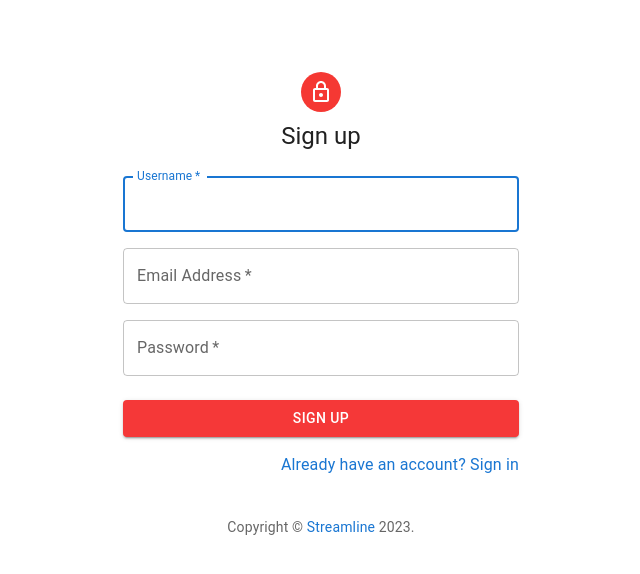
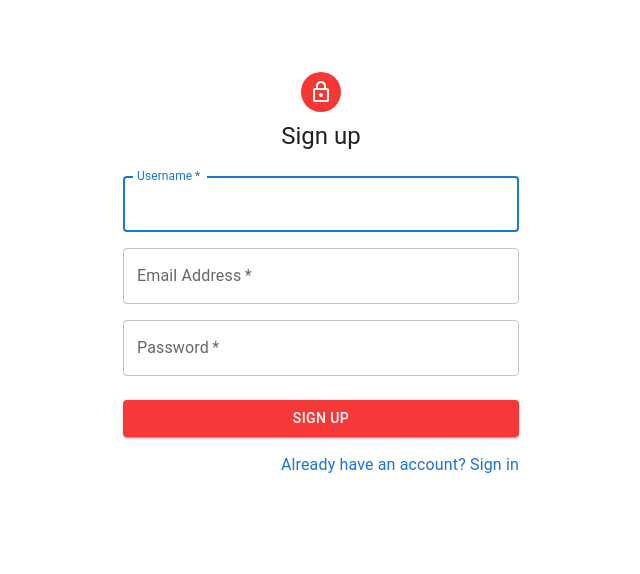
Before and after one commit to Joshdb-18/Streamline_Frontend, a Next.js app: page /signup in a window 1280 px wide. Shown: the top 574 px of the page, without its empty margins (319-959 px from the left). Built offline with nearby package versions, Linux system fonts and the light colour scheme.

Commit message:
Handle signup endpoint :white_check_mark:

```diff
--- /dev/null
+++ b/pages/api/signup.js
@@ -0,0 +1,31 @@
+import axios from 'axios';
+
+export default async function handler(req, res) {
+  if (req.method === 'POST') {
+    try {
+      const { username, email, password } = req.body;
+
+      // Make a POST request to the backend signup endpoint
+      const response = await axios.post('http://127.0.0.1:8080/api/v1/register/', {
+        username,
+        email,
+        password,
+      });
+
+      // Handle the response from your backend API
+      console.log(response.data);
+
+      // Return a response indicating success
+      return res.status(200).json({ success: true });
+    } catch (error) {
+      // Handle errors that occur during the signup process
+      console.error(error);
+
+      // Return a response indicating an error
+      return res.status(500).json({ error: 'An error occurred during signup' });
+    }
+  }
+
+  // Return a response for unsupported HTTP methods
+  return res.status(405).json({ error: 'Method Not Allowed' });
+}
--- a/pages/signup.js
+++ b/pages/signup.js
@@ -1,10 +1,10 @@
 import * as React from 'react';
+import { useRouter } from 'next/router';
 import Avatar from '@mui/material/Avatar';
 import Button from '@mui/material/Button';
 import CssBaseline from '@mui/material/CssBaseline';
 import TextField from '@mui/material/TextField';
-// import FormControlLabel from '@mui/material/FormControlLabel';
-import Link from 'next/link'
+import Link from 'next/link';
 import Grid from '@mui/material/Grid';
 import Box from '@mui/material/Box';
 import LockOutlinedIcon from '@mui/icons-material/LockOutlined';
@@ -12,35 +12,47 @@ import Typography from '@mui/material/Typography';
 import Container from '@mui/material/Container';
 import { createTheme, ThemeProvider } from '@mui/material/styles';
 
-function Copyright(props) {
-  return (
-    <Typography variant="body2" color="text.secondary" align="center" {...props}>
-      {'Copyright © '}
-      <Link legacyBehavior href="/">
-      <a style={{
-        color: '#1976D2',
-        textDecoration: 'none',
-      }}>
-        Streamline
-      </a>
-      </Link>{' '}
-      {new Date().getFullYear()}
-      {'.'}
-    </Typography>
-  );
-}
-
-const defaultTheme = createTheme();
-
-export default function SignUp() {
-  const handleSubmit = (event) => {
+function Signup() {
+  const router = useRouter();
+  const handleSubmit = async (event) => {
     event.preventDefault();
     const data = new FormData(event.currentTarget);
     console.log({
       email: data.get('email'),
       password: data.get('password'),
     });
+
+    try {
+      const response = await fetch('http://127.0.0.1/api/v1/register/', {
+        method: 'POST',
+        body: JSON.stringify({
+          username: data.get('userName'),
+          email: data.get('email'),
+          password: data.get('password'),
+        }),
+        headers: {
+          'Content-Type': 'application/json',
+        },
+      });
+
+      const responseData = await response.json();
+
+      if (response.ok) {
+        // Successful signup
+        console.log(responseData.message);
+        // Redirect the user to the confirm email page
+        router.push('/confirm-email');
+      } else {
+        // Error occurred during signup
+        console.error(responseData.error);
+      }
+    } catch (error) {
+      // Handle network or other errors
+      console.error(error);
+    }
   };
+
+  const defaultTheme = createTheme();
 
   return (
     <ThemeProvider theme={defaultTheme}>
@@ -99,7 +111,8 @@ export default function SignUp() {
               type="submit"
               fullWidth
               variant="contained"
-              sx={{ mt: 3,
+              sx={{
+                mt: 3,
                 mb: 2,
                 bgcolor: '#F53838',
                 '&:hover': {
@@ -123,8 +136,9 @@ export default function SignUp() {
             </Grid>
           </Box>
         </Box>
-        <Copyright sx={{ mt: 5 }} />
       </Container>
     </ThemeProvider>
   );
 }
+
+export default Signup;
```
Lines whose indentation alone changed are shown as unchanged.
